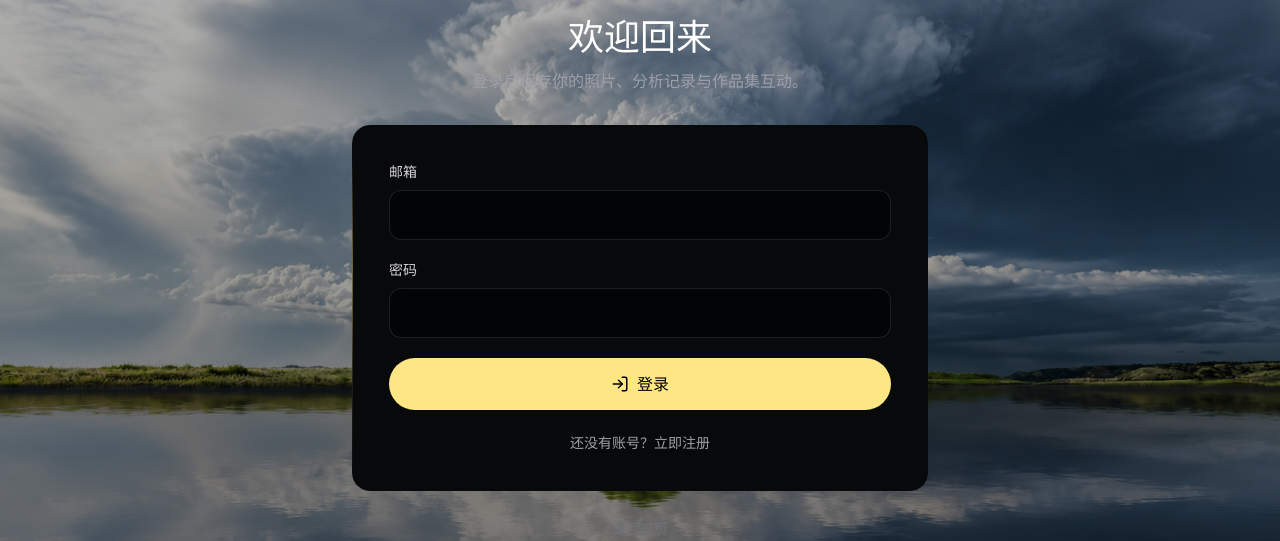
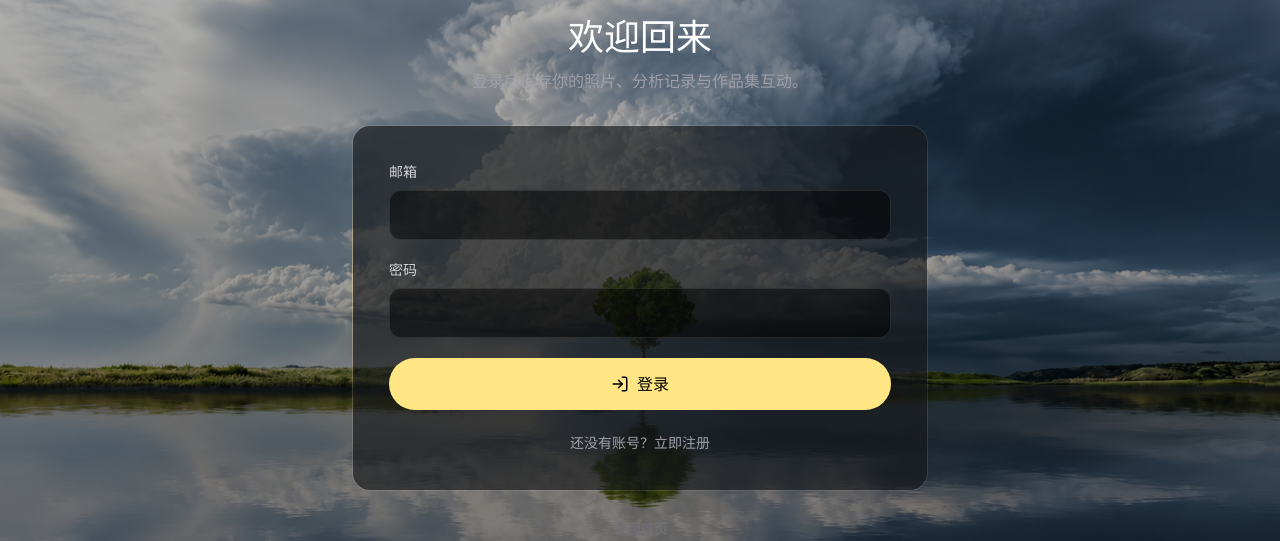
Before and after one commit to canghai006/ai-photography-website, a React (Vite) app: page /auth in a window 1280 px wide. Shown: the part 165-706 px from the top of the page. Built offline with nearby package versions, Linux system fonts and the light colour scheme; no server answers.

Commit message:
Ensure auth panel uses transparent background

```diff
--- a/src/components/BorderGlow.css
+++ b/src/components/BorderGlow.css
@@ -20,7 +20,7 @@
   background-attachment: fixed;
 }
 
-.auth-orbit-frame {
+.border-glow-card.auth-orbit-frame {
   background:
     linear-gradient(transparent, transparent) padding-box,
     linear-gradient(rgba(255, 255, 255, 0.1), rgba(255, 255, 255, 0.1)) border-box;
```
